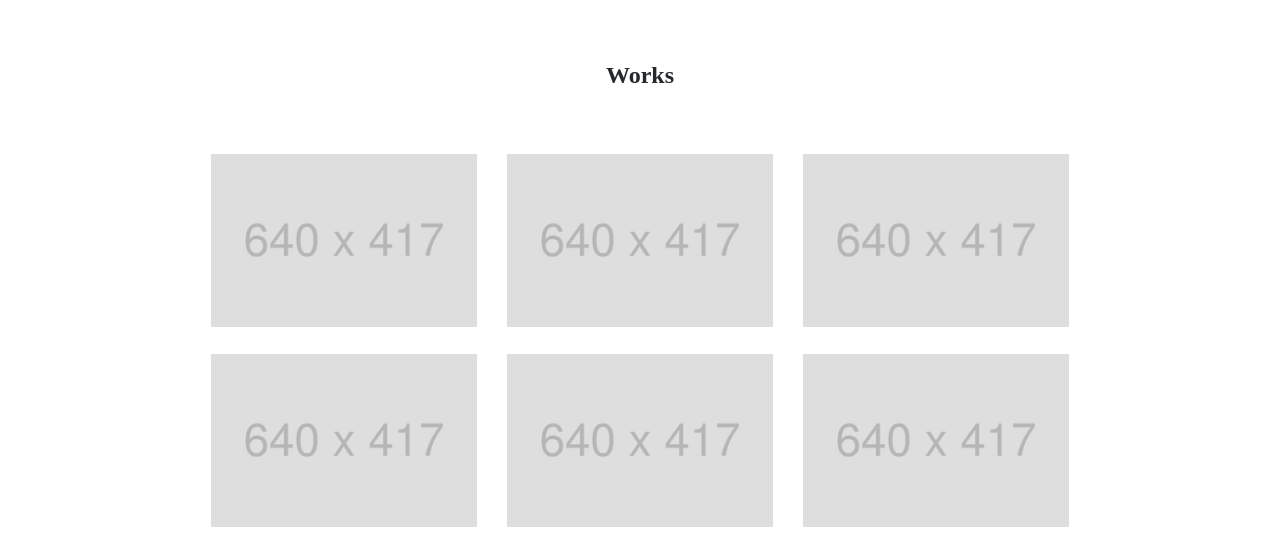
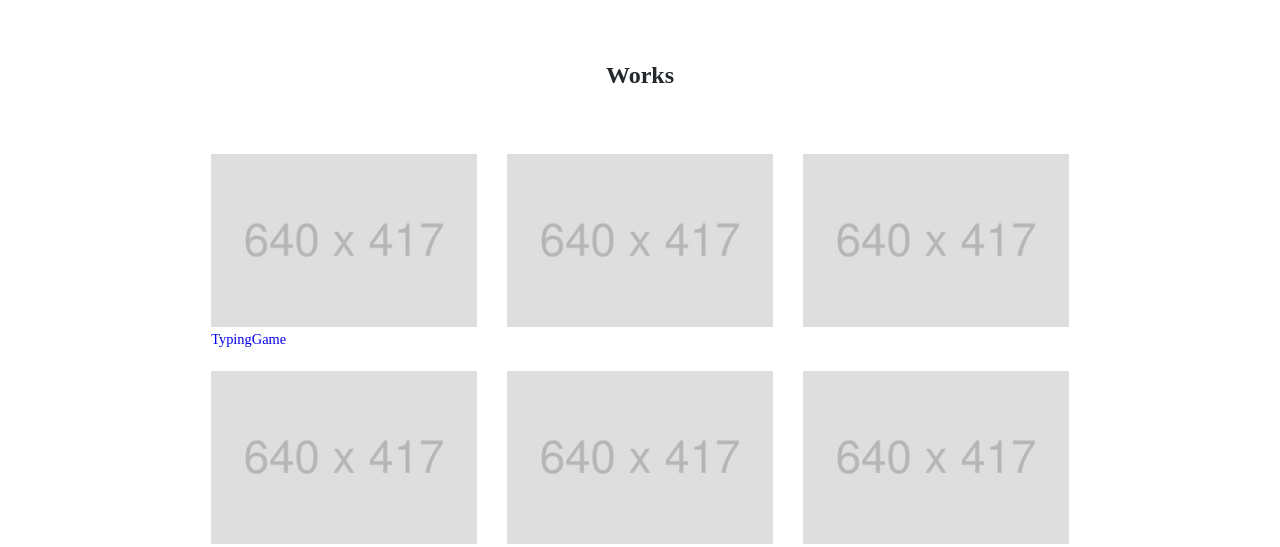
Before and after one commit to haaaaatake/Portforio1, a plain HTML site: page index.html in a window 1280 px wide. Shown: the part 712-1259 px from the top of the page. Drawn offline with Linux system fonts and the light colour scheme; some packages are replaced by stand-ins of ours.

Commit message:
TypingGame リンク
test

```diff
--- a/index.html
+++ b/index.html
@@ -38,7 +38,10 @@
             <section id="works" class="wrapper">
                 <h2 class="sec-title"> Works</h2>
                 <ul>
-                    <li><img src="img/works1.jpg" alt="テキストテキストテキスト"></li>
+                    <li><a href="https://haaaaatake.github.io/MyTypingGame/">
+                        <img src="img/works1.jpg" alt="テキストテキストテキスト">TypingGame
+                    </a>
+                    </li>
                     <li><img src="img/works2.jpg" alt="テキストテキストテキスト"></li>
                     <li><img src="img/works3.jpg" alt="テキストテキストテキスト"></li>
                     <li><img src="img/works4.jpg" alt="テキストテキストテキスト"></li>
```
